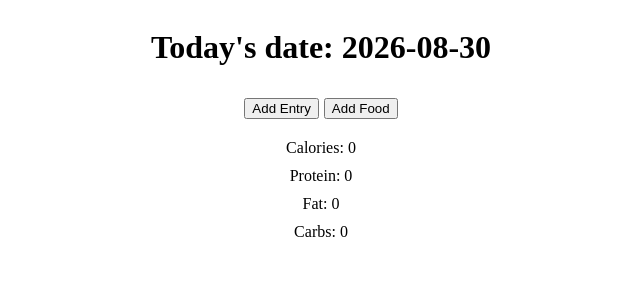
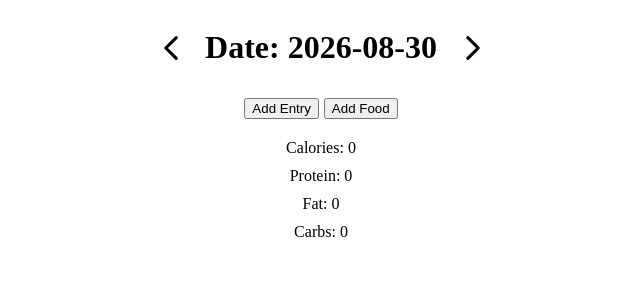
Before and after one commit to Tom8l/local-calorie-counter, a React (Vite) app: page / in a window 1280 px wide. Shown: the top 300 px of the page, without its empty margins (319-959 px from the left). Built offline with nearby package versions, Linux system fonts and the light colour scheme.

Commit message:
Added date switching, rehauled date helper functions

```diff
--- a/src/pages/AddEntry.tsx
+++ b/src/pages/AddEntry.tsx
@@ -2,7 +2,7 @@ import { useEffect, useState } from "react";
 import type { Food } from "../types";
 import { getFoods } from "../db/foods";
 import { addEntry } from "../db/entries";
-import { getToday } from "../utils/date";
+import { generateDate } from "../utils/date";
 import { useFoods } from "../hooks/useFoods";
 import styles from "./AddEntry.module.css"
 
@@ -19,7 +19,7 @@ export function AddEntry() {
 
         const entry = {
             id: crypto.randomUUID(),
-            date: getToday(),
+            date: generateDate(0),
 
             foodId: food.id,
             foodName: food.name,
@@ -51,7 +51,7 @@ export function AddEntry() {
 
                 <div>
                     {foods.map(food => (
-                        <div>
+                        <div key={food.id}>
                             {food.name}, {food.servingSize} {food.servingUnit} <button onClick={() => handleEntry(food)}> Add </button>
                         </div>
                 ))}
--- a/src/pages/Home.module.css
+++ b/src/pages/Home.module.css
@@ -6,6 +6,13 @@
   gap: 10px;
 }
 
+.dateContainer {
+  display: flex;
+  gap: 10px;
+  align-items: center;
+}
+
+
 .buttonContainer {
   display: flex;
   gap: 5px;
--- a/src/pages/Home.tsx
+++ b/src/pages/Home.tsx
@@ -1,13 +1,17 @@
 import styles from "./Home.module.css"
-import { getToday } from "../utils/date";
+import { generateDate, shiftDateString } from "../utils/date";
 import { useEntries } from "../hooks/useEntries";
 import { Link } from "react-router";
 import type { Entry } from "../types";
 import { deleteEntry } from "../db/entries";
+import { useState } from "react";
+import leftArrowIcon from "../assets/left-arrow-svgrepo.svg";
+import rightArrowIcon from "../assets/right-arrow-svgrepo.svg";
 
 export function Home() {
+    const [date, setDate] = useState<string>(generateDate(0));
 
-    const {entries, reloadEntries} = useEntries(getToday());
+    const {entries, reloadEntries} = useEntries(date);
 
     const handleDeletion = async (entry: Entry) => {
         await deleteEntry(entry.id);
@@ -31,13 +35,28 @@ export function Home() {
 
     const totals = calculateTotalMacros(entries);
 
+
+    const handlePreviousDate = () => {
+      const prevDateString = shiftDateString(date, -1);
+        setDate(prevDateString);
+    }
+
+    const handleNextDate = () => {
+        const newDateString = shiftDateString(date, 1);
+        setDate(newDateString);
+    }
+
+
+
     return (
         <>
 
       <div className={styles.mainContainer}>
 
-        <div>
-          <h1> Today's date: {getToday()} </h1>
+        <div className={styles.dateContainer}>
+          <img src={leftArrowIcon} width={50} height={50} onClick={handlePreviousDate}/>
+          <h1> Date: {date} </h1>
+          <img src={rightArrowIcon} width={50} height={50} onClick={handleNextDate}/>
         </div>
 
         <div className={styles.buttonContainer}>
--- a/src/utils/date.ts
+++ b/src/utils/date.ts
@@ -1,3 +1,21 @@
-export function getToday() {
-    return new Date().toISOString().split("T")[0];
+export function generateDate(dayOffset: number) {
+    var date = new Date();
+    date.setDate(date.getDate() + dayOffset);
+    const yyyy = date.getFullYear();
+    const MM = String(date.getMonth()+1).padStart(2, "0");
+    const dd = String(date.getDate()).padStart(2, "0");
+    return `${yyyy}-${MM}-${dd}`;
 }
+
+
+export function shiftDateString(dateString: string, dayOffset: number) {
+    const [year, month, day] = dateString.split("-").map(Number);
+    const date = new Date(year, month - 1, day);
+    date.setDate(date.getDate() + dayOffset);
+
+    const yyyy = date.getFullYear();
+    const MM = String(date.getMonth()+1).padStart(2, "0");
+    const dd = String(date.getDate()).padStart(2, "0");
+
+    return `${yyyy}-${MM}-${dd}`;
+}
```
Also changed, not shown: src/assets/left-arrow-svgrepo.svg (added), src/assets/right-arrow-svgrepo.svg (added).
